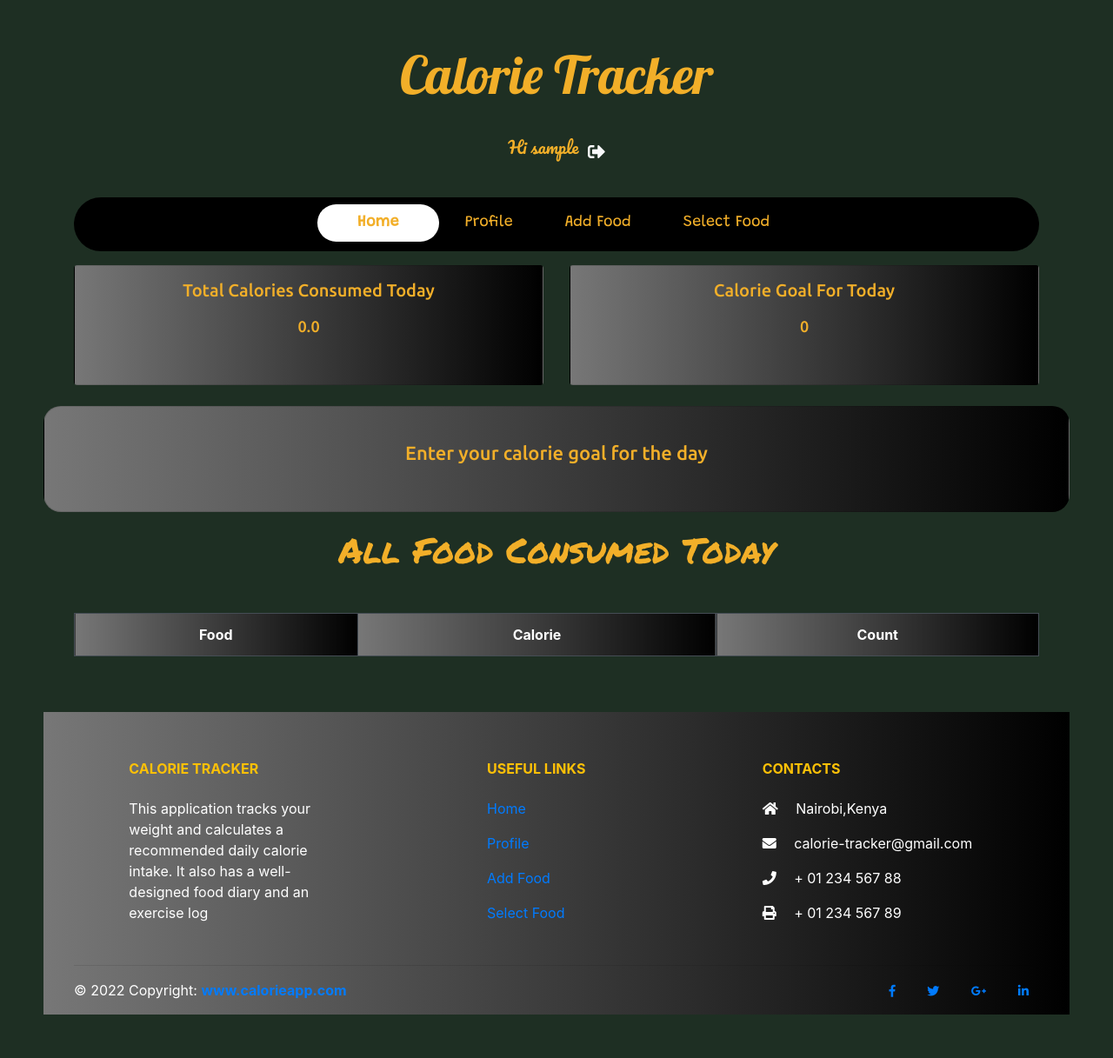
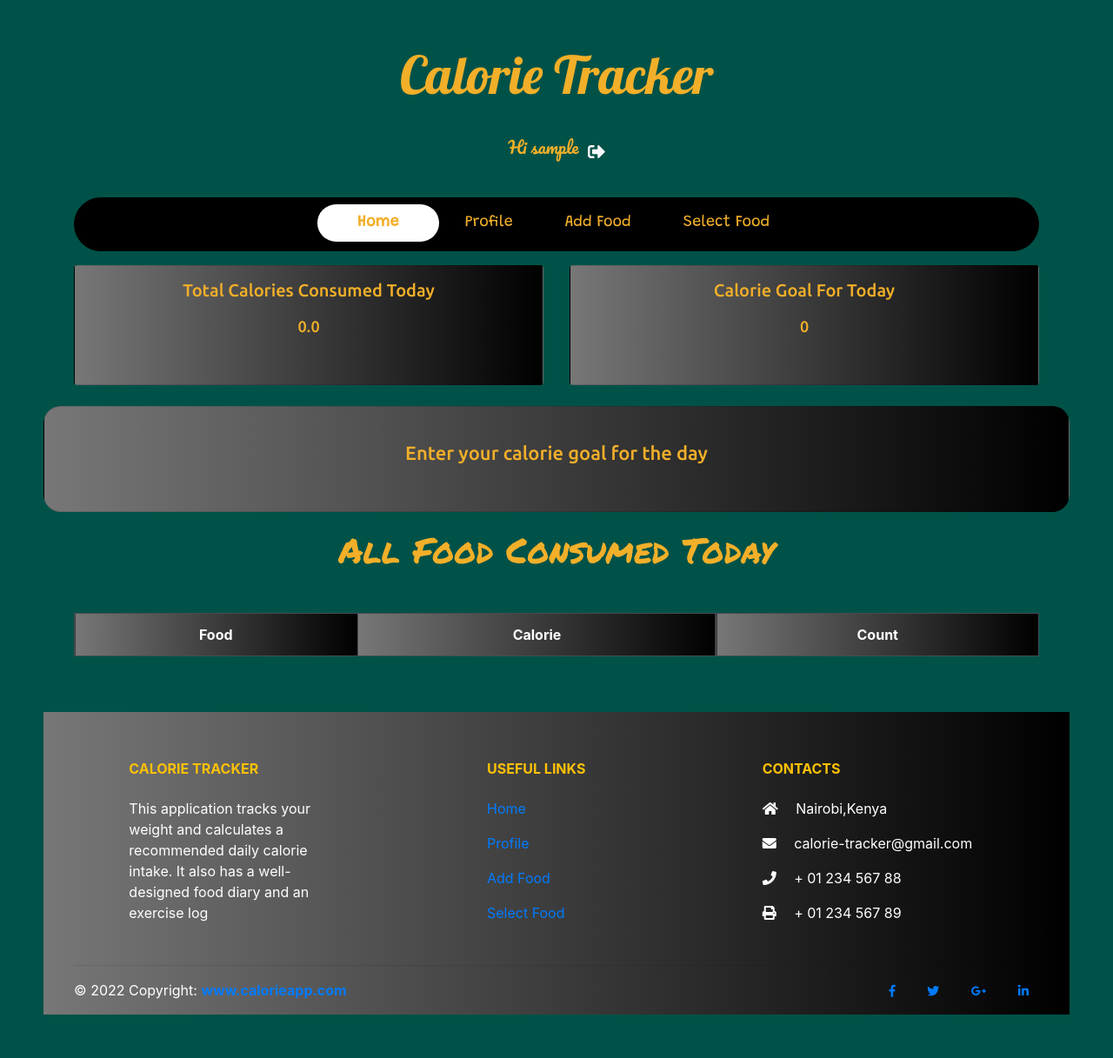
Before and after one commit to asandelarvine/calorieTracker, a Django app: page / in a window 1280 px wide. Shown: the whole page at 87% size. Run offline with Django 4.2, Linux system fonts and the light colour scheme; the visitor is signed in with stand-in values (Sample User, id 1); data comes from the database, SQL or seed files in the repository; data that the repository does not hold is empty; some libraries are stand-ins or nearby versions; some web fonts are replaced.

```diff
--- a/calorie_tracker/templates/base.html
+++ b/calorie_tracker/templates/base.html
@@ -15,14 +15,14 @@
 
 
 </head>
-<body class="" style="background-color: #1e2f23 ;">
+<body class="" style="background-color: #005248 ;">
   <a href={% url "home" %}><h1 class="logo text-center">Calorie Tracker </h1></a>
   <h1 id="username" class="text-center mt-4 headline" style="font-size:1.5vw;">Hi {{ request.user }}<sub><a href="{% url "logout" %}">&nbsp;&nbsp;<i class="fas fa-sign-out-alt text-light"></i></a></sub></h1>
 
 
 <nav id="navbar-primary" class="navbar navbar-expand-lg navbar-default active" role="navigation">
 
-    <!-- Brand and toggle get grouped for better mobile display -->
+
 
  <div class="container">
           <div class="navbar-header">
@@ -31,7 +31,7 @@
             <span class="navbar-toggler-icon" id="ham"></span>
           </button>
         </div>
-            <!-- Collect the nav links, forms, and other content for toggling -->
+            <!--  nav links, forms, and other content for toggling -->
             <div class="collapse navbar-collapse" id="resNav">
             <ul class="navbar-nav justify-content-center">
               {% with url_name=request.resolver_match.url_name %}
```
